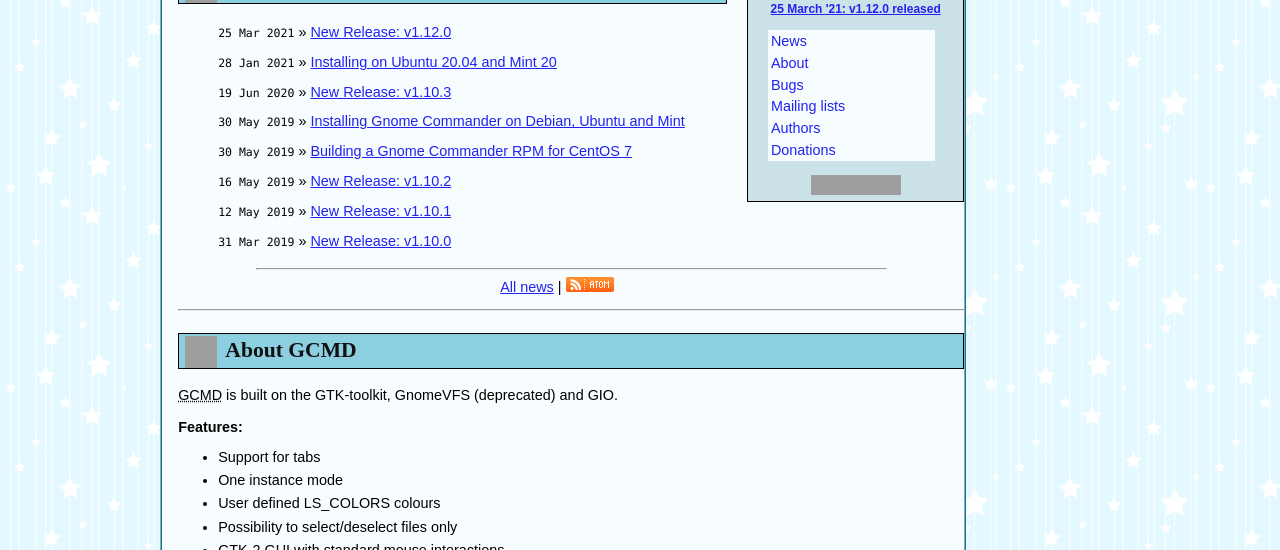
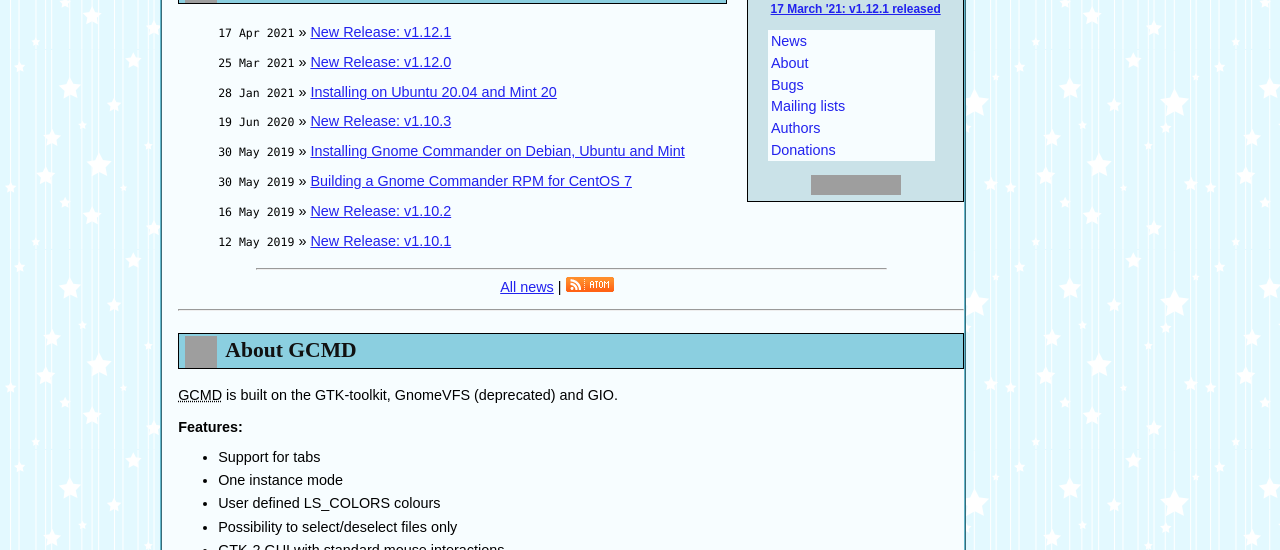
Before and after one commit to gcmd/gcmd.github.io, a Jekyll site: the page built from index.html, in a window 1280 px wide and 900 px high, cut to the strip 350-900 px from the top of the window. Built offline with Jekyll 4.4.1, drawn with Linux system fonts in a browser that asks for light colours; grey boxes are pictures that could not be loaded.

Commit message:
Release of version 1.12.1

```diff
--- a/dev.html
+++ b/dev.html
@@ -46,7 +46,7 @@
 <li><a href="#homepage">Updating the Homepage</a></li>
 </ul>
 <hr>
-<div class="c2"><a href="https://github.com/gcmd/gnome-commander/commits/gcmd-1-12" title="Commits on master branch"><img src="https://img.shields.io/github/commits-since/gcmd/gnome-commander/1.12.0/master" alt="Commits on master branch"></a><br>
+<div class="c2"><a href="https://github.com/gcmd/gnome-commander/commits/gcmd-1-12" title="Commits on master branch"><img src="https://img.shields.io/github/commits-since/gcmd/gnome-commander/1.12.1/master" alt="Commits on master branch"></a><br>
 <a href="https://travis-ci.org/gcmd/gnome-commander" title="Travis - Continous Integration"><img src="https://img.shields.io/travis/gcmd/gnome-commander.svg"></a></div>
 </div>
 
--- a/index.html
+++ b/index.html
@@ -5,7 +5,7 @@
 
 <h2><img class="info" src="img/icons/status/dialog-information.png" height="32" width="32" alt="Info"> Information<a name="information" id="information"></a></h2>
 <div id="infor"><a href="ss/MainWin-Classic.png" title="Click for full size screen shot of GCMD main window" class="shot"><img src="ss/shot.png" width="204" height="137" alt=""></a>
-<center><h5><a href="2021/03/25/Release-v1-12-0.html">25 March '21: v1.12.0 released</a></h5></center>
+<center><h5><a href="2021/04/17/Release-v1-12-1.html">17 March '21: v1.12.1 released</a></h5></center>
 <ul>
 <li><a href="#news" title="News about GCMD">News</a></li>
 <li><a href="#about" title="A little more about GCMD">About</a></li>
```
Also changed, not shown: _posts/2021-04-17-Release-v1-12-1.md (added, +29 -0 lines), download.html (+4 -4 lines), 1 other file.
